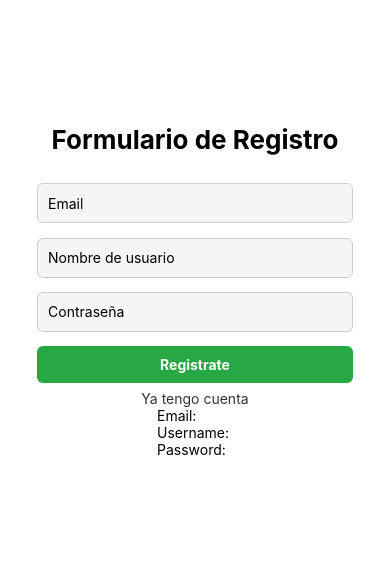
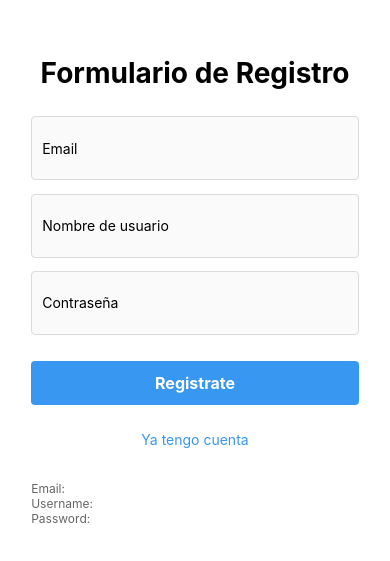
Before and after one commit to sophiadeleone/prog3_proyecto, a React Native app in the folder proyectoFinalprog3/: screen /Register in a window 390 px wide. Shown: the part 131-692 px from the top of the page. Built offline with nearby package versions, Linux system fonts and the light colour scheme; no server answers.

Commit message:
firebase y ediciones register y login

```diff
--- a/proyectoFinalprog3/src/firebase/config.js
+++ b/proyectoFinalprog3/src/firebase/config.js
@@ -1,39 +1,60 @@
-import app from "firebase/app"
- import firebase from "firebase"
-
-//Your web app's Firebase configuration
-const firebaseConfig = {
-   apiKey: "AIzaSyAMzd8lSt0-A58CnJgenj20YX9AykgnHWI",
-   authDomain: "progra3f.firebaseapp.com",
-   projectId: "progra3f",
-   storageBucket: "progra3f.firebasestorage.app",
-   messagingSenderId: "54288035159",
-   appId: "1:54288035159:web:8c856af8c4f6ba57986212"
- };
- app.initializeApp(firebaseConfig)
-
-export const auth = firebase.auth()
-export const storage = app.storage()
-export const db = app.firestore()
 
 
-/**
-import app from "firebase/app"
-import firebase from "firebase"
 
-// Your web app's Firebase configuration
+// import app from "firebase/app"
+//  import firebase from "firebase"
+
+// //Your web app's Firebase configuration
+// const firebaseConfig = {
+//    apiKey: "AIzaSyAMzd8lSt0-A58CnJgenj20YX9AykgnHWI",
+//    authDomain: "progra3f.firebaseapp.com",
+//    projectId: "progra3f",
+//    storageBucket: "progra3f.firebasestorage.app",
+//    messagingSenderId: "54288035159",
+//    appId: "1:54288035159:web:8c856af8c4f6ba57986212"
+//  };
+//  app.initializeApp(firebaseConfig)
+
+// export const auth = firebase.auth()
+// export const storage = app.storage()
+// export const db = app.firestore()
+
+
+
+import app from 'firebase/app';
+import firebase from 'firebase';
+
 const firebaseConfig = {
-  apiKey: "AIzaSyAiZ6Pvv5vp_DS5DavB6fdpQOaF7IEsk_E",
-  authDomain: "fir-1-687fb.firebaseapp.com",
-  projectId: "fir-1-687fb",
-  storageBucket: "fir-1-687fb.firebasestorage.app",
-  messagingSenderId: "455876986767",
-  appId: "1:455876986767:web:2521657a0c867fe6a0adfa"
+  apiKey: "AIzaSyDHeYBz0AwwgaBppGoDrhwiFULbPTBuO3Q",
+  authDomain: "prog3firebase.firebaseapp.com",
+  projectId: "prog3firebase",
+  storageBucket: "prog3firebase.firebasestorage.app",
+  messagingSenderId: "379761658376",
+  appId: "1:379761658376:web:2d18004d47ce9d53a49fbd"
 };
 
-app.initializeApp(firebaseConfig)
+app.initializeApp(firebaseConfig);
 
-export const auth = firebase.auth()
-export const storage = app.storage()
-export const db = app.firestore()
-*/
+export const auth = firebase.auth();
+export const storage = app.storage();
+export const db = app.firestore();
+
+
+
+// // Import the functions you need from the SDKs you need
+// import { initializeApp } from "firebase/app";
+// // TODO: Add SDKs for Firebase products that you want to use
+// // https://firebase.google.com/docs/web/setup#available-libraries
+
+// // Your web app's Firebase configuration
+// const firebaseConfig = {
+//   apiKey: "AIzaSyDHeYBz0AwwgaBppGoDrhwiFULbPTBuO3Q",
+//   authDomain: "prog3firebase.firebaseapp.com",
+//   projectId: "prog3firebase",
+//   storageBucket: "prog3firebase.firebasestorage.app",
+//   messagingSenderId: "379761658376",
+//   appId: "1:379761658376:web:2d18004d47ce9d53a49fbd"
+// };
+
+// // Initialize Firebase
+// const app = initializeApp(firebaseConfig);
--- a/proyectoFinalprog3/src/screens/Login.js
+++ b/proyectoFinalprog3/src/screens/Login.js
@@ -81,42 +81,48 @@ const styles = StyleSheet.create({
         flex: 1,
         justifyContent: 'center',
         alignItems: 'center',
-        paddingHorizontal: 10,
-        marginTop: 20
+        paddingHorizontal: '5%',
+        backgroundColor: '#fff'
     },
     titulo: {
-        fontSize: 24,
-        marginBottom: 20
+        fontSize: 28,
+        fontWeight: 'bold',
+        marginBottom: '8%',
+        color: '#000'
     },
     input: {
-        height: 20,
-        paddingVertical: 15,
-        paddingHorizontal: 10,
+        height: 50,
+        paddingVertical: 10,
+        paddingHorizontal: 12,
         borderWidth: 1,
         borderColor: '#ccc',
-        borderRadius: 6,
-        marginVertical: 10,
-        width: '100%'
+        borderRadius: 8,
+        marginVertical: '3%',
+        width: '90%',
+        backgroundColor: '#f5f5f5',
+        fontSize: 16
     },
     boton: {
-        backgroundColor: '#28a745',
-        paddingHorizontal: 10,
-        paddingVertical: 6,
-        borderRadius: 4,
-        borderWidth: 1,
-        borderColor: '#28a745',
-        textAlign: 'center',
-        marginVertical: 10,
-        width: '100%'
+        backgroundColor: '#3897f0',
+        paddingVertical: 12,
+        borderRadius: 8,
+        marginTop: '4%',
+        width: '90%',
+        alignItems: 'center'
     },
     textoBoton: {
         color: '#fff',
-        textAlign: 'center'
+        fontWeight: 'bold',
+        fontSize: 16
     },
     errorText: {
         color: 'red',
-        marginBottom: 10
+        marginTop: '2%',
+        textAlign: 'center',
+        width: '90%',
+        fontSize: 14
     }
 });
 
+
 export default Login;
--- a/proyectoFinalprog3/src/screens/Register.js
+++ b/proyectoFinalprog3/src/screens/Register.js
@@ -120,58 +120,65 @@ class Register extends Component {
 const styles = StyleSheet.create({
   container: {
     flex: 1,
+    backgroundColor: '#fff',
+    paddingHorizontal: '8%',
     justifyContent: 'center',
-        alignItems: 'center',
-        paddingHorizontal: '5%',
-        backgroundColor: '#fff'
+    alignItems: 'center'
   },
   titulo: {
-        fontSize: 26,
-        marginBottom: '6%',
-        fontWeight: 'bold'
+    fontSize: 28,
+    fontWeight: 'bold',
+    marginBottom: '8%',
+    color: '#000'
   },
   input: {
-        height: 40,
-        paddingVertical: 10,
+    width: '100%',
+    height: 64,
+    borderWidth: 1,
+    borderColor: '#dbdbdb',
+    borderRadius: 4,
+    backgroundColor: '#fafafa',
     paddingHorizontal: 10,
-        borderWidth: 1,
-        borderColor: '#ccc',
-        borderRadius: 6,
-        marginVertical: '2%',
-        width: '90%',
-        backgroundColor: '#f5f5f5'
+    paddingVertical: 12,
+    marginBottom: '4%'
   },
   boton: {
-        backgroundColor: '#28a745',
-        paddingVertical: 10,
-        borderRadius: 6,
-        marginVertical: '2%',
-        width: '90%',
-        alignItems: 'center'
+    width: '100%',
+    backgroundColor: '#3897f0',
+    paddingVertical: 12,
+    borderRadius: 4,
+    alignItems: 'center',
+    marginVertical: '4%'
   },
   textoBoton: {
     color: '#fff',
-        fontWeight: 'bold'
-    },
-    botonSecundario: {
-        backgroundColor: '#e0e0e0',
-        paddingVertical: 10,
-        borderRadius: 6,
-        width: '90%',
-        alignItems: 'center',
-        marginTop: '2%'
+    fontWeight: 'bold',
+    fontSize: 16
   },
   textoBotonSecundario: {
-        color: '#333'
+    color: '#3897f0',
+    fontSize: 14,
+    marginTop: '3%'
   },
   errorText: {
     color: 'red',
-        marginVertical: '2%',
-        width: '90%',
-        textAlign: 'center'
+    fontSize: 14,
+    textAlign: 'center',
+    marginBottom: '4%',
+    width: '100%'
+  },
+  dataContainer: {
+    marginTop: '10%',
+    width: '100%',
+    alignItems: 'flex-start'
+  },
+  dataText: {
+    fontSize: 12,
+    color: '#666'
   }
 });
 
 
 
+
 export default Register;
```
Also changed, not shown: 1 other file (tests, documents, lock files or other folders). Lines whose indentation alone changed are shown as unchanged.
